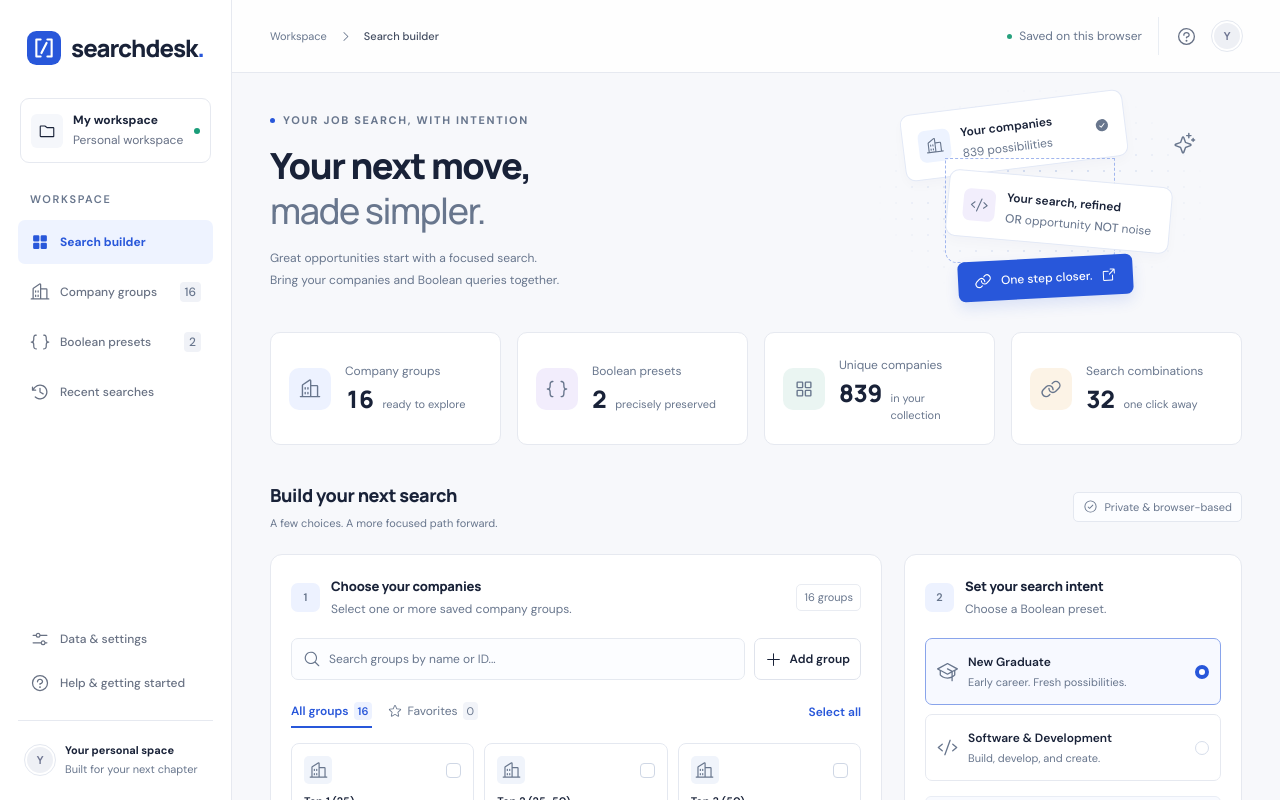
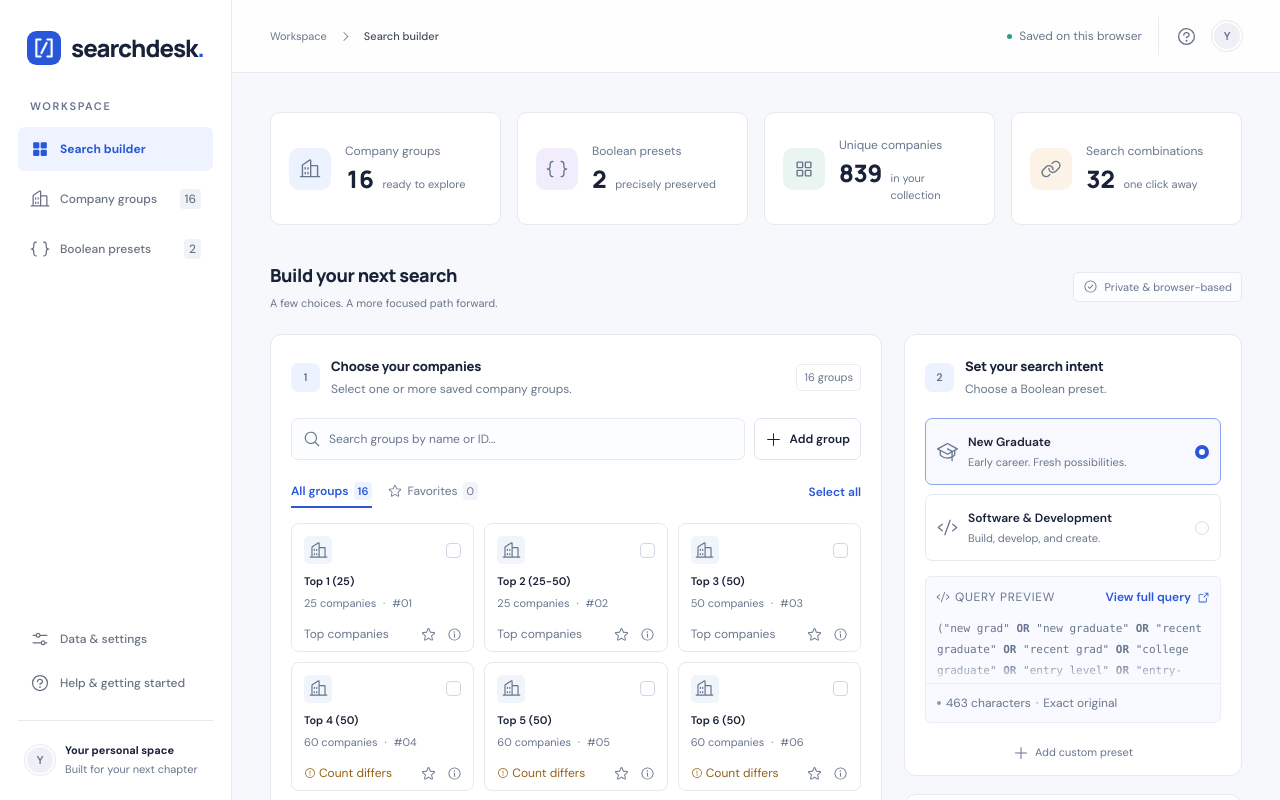
Before and after one commit to rutiknarute/Qryvo, a React (Vite) app: page / in a window 1280 px wide. Shown: the top 800 px of the page. Built offline with nearby package versions, Linux system fonts and the light colour scheme.

Commit message:
Update Site source

```diff
--- a/index.html
+++ b/index.html
@@ -1 +1,18 @@
-<!doctype html><html lang="en"><head><meta charset="UTF-8"/><meta name="viewport" content="width=device-width, initial-scale=1.0"/><meta name="theme-color" content="#2857da"/><meta name="description" content="Your focused workspace for LinkedIn job searches. Combine company groups with exact Boolean presets, generate links, and find your next opportunity."/><title>Searchdesk — Your next move, made simpler.</title><link rel="icon" type="image/svg+xml" href="/favicon.svg"/></head><body><div id="root"></div><script type="module" src="/src/main.tsx"></script></body></html>
+<!doctype html>
+<html lang="en">
+  <head>
+    <meta charset="UTF-8" />
+    <meta name="viewport" content="width=device-width, initial-scale=1.0" />
+    <meta name="theme-color" content="#2857da" />
+    <meta
+      name="description"
+      content="Your focused workspace for LinkedIn job searches. Combine company groups with exact Boolean presets, generate links, and find your next opportunity."
+    />
+    <title>Searchdesk — LinkedIn Boolean Search</title>
+    <link rel="icon" type="image/svg+xml" href="/favicon.svg" />
+  </head>
+  <body>
+    <div id="root"></div>
+    <script type="module" src="/src/main.tsx"></script>
+  </body>
+</html>
--- a/src/App.tsx
+++ b/src/App.tsx
@@ -556,16 +556,6 @@ export default function App() {
             searchdesk<span className="brand-dot">.</span>
           </span>
         </a>
-        <div className="workspace-switch">
-          <span className="workspace-icon">
-            <FolderSimple size={18} />
-          </span>
-          <div>
-            <strong>My workspace</strong>
-            <span>Personal workspace</span>
-          </div>
-          <span className="workspace-live" />
-        </div>
         <p className="nav-label">WORKSPACE</p>
         <nav aria-label="Main navigation">
           {(
@@ -583,11 +573,6 @@ export default function App() {
                 icon: BracketsCurly,
                 count: presets.length,
               },
-              {
-                id: "history",
-                name: "Recent searches",
-                icon: ClockCounterClockwise,
-              },
             ] as const
           ).map((n) => (
             <a
@@ -681,54 +666,6 @@ export default function App() {
         <main id="main-content" tabIndex={-1} ref={mainRef}>
           {view === "builder" && (
             <>
-              <section className="welcome">
-                <div>
-                  <div className="eyebrow">
-                    <span /> YOUR JOB SEARCH, WITH INTENTION
-                  </div>
-                  <h1>
-                    Your next move,
-                    <br />
-                    <span>made simpler.</span>
-                  </h1>
-                  <p>
-                    Great opportunities start with a focused search.
-                    <br className="desktop-br" /> Bring your companies and
-                    Boolean queries together.
-                  </p>
-                </div>
-                <div className="search-visual" aria-hidden="true">
-                  <div className="visual-grid" />
-                  <div className="visual-chip chip-one">
-                    <span>
-                      <Buildings size={18} />
-                    </span>
-                    <div>
-                      <strong>Your companies</strong>
-                      <small>{totalCompanies} possibilities</small>
-                    </div>
-                    <CheckCircle size={18} weight="fill" />
-                  </div>
-                  <div className="visual-connector" />
-                  <div className="visual-chip chip-two">
-                    <span>
-                      <Code size={18} />
-                    </span>
-                    <div>
-                      <strong>Your search, refined</strong>
-                      <small>
-                        <b>OR</b> opportunity <b>NOT</b> noise
-                      </small>
-                    </div>
-                  </div>
-                  <div className="visual-result">
-                    <Link size={18} />
-                    <strong>One step closer.</strong>
-                    <ArrowSquareOut size={16} />
-                  </div>
-                  <Sparkle size={23} className="visual-spark" />
-                </div>
-              </section>
               <section className="stats-grid" aria-label="Your search library">
                 <div className="stat-card">
                   <span className="stat-icon blue">
@@ -781,7 +718,7 @@ export default function App() {
               </section>
               <div className="section-intro">
                 <div>
-                  <h2>Build your next search</h2>
+                  <h1 className="builder-title">Build your next search</h1>
                   <p>A few choices. A more focused path forward.</p>
                 </div>
                 <span className="local-pill">
@@ -794,7 +731,7 @@ export default function App() {
                     <div className="step-title">
                       <span className="step-number">1</span>
                       <div>
-                        <h3>Choose your companies</h3>
+                        <h2>Choose your companies</h2>
                         <p>Select one or more saved company groups.</p>
                       </div>
                     </div>
@@ -816,7 +753,7 @@ export default function App() {
                     <div className="step-title">
                       <span className="step-number">2</span>
                       <div>
-                        <h3>Set your search intent</h3>
+                        <h2>Set your search intent</h2>
                         <p>Choose a Boolean preset.</p>
                       </div>
                     </div>
@@ -893,7 +830,7 @@ export default function App() {
                     <div className="step-title">
                       <span className="step-number">3</span>
                       <div>
-                        <h3>Fine-tune the details</h3>
+                        <h2>Fine-tune the details</h2>
                         <p>A little focus goes a long way.</p>
                       </div>
                     </div>
@@ -997,16 +934,9 @@ export default function App() {
                       <small>Opens a world of possibilities on LinkedIn.</small>
                     </div>
                   </section>
-                  <div className="quiet-note">
-                    <CheckCircle size={17} />
-                    <p>
-                      Your original lists and queries stay intact.
-                      <br />
-                      Every search is generated locally.
-                    </p>
-                  </div>
                 </aside>
               </div>
+              {results.length > 0 && (
                 <section
                   className="results-section"
                   ref={resultsRef}
@@ -1019,9 +949,8 @@ export default function App() {
                         <span className="heading-count">{results.length}</span>
                       </h2>
                       <p>
-                      {results.length
-                        ? "Ready for your next opportunity. Open, copy, or take them with you."
-                        : "Your focused searches will appear here."}
+                        Ready for your next opportunity. Open, copy, or take
+                        them with you.
                       </p>
                     </div>
                     {results.length > 0 && (
@@ -1047,7 +976,6 @@ export default function App() {
                       </div>
                     )}
                   </div>
-                {results.length ? (
                   <div className="results-list">
                     {results.map((r, i) => (
                       <article
@@ -1096,28 +1024,8 @@ export default function App() {
                       </article>
                     ))}
                   </div>
-                ) : (
-                  <div className="empty-results">
-                    <div className="empty-illustration" aria-hidden="true">
-                      <span />
-                      <span />
-                      <div>
-                        <Link size={24} />
-                      </div>
-                    </div>
-                    <h3>A more intentional search starts here</h3>
-                    <p>
-                      Choose your company groups and a Boolean preset,
-                      <br />
-                      then generate your first set of search links.
-                    </p>
-                    <span className="empty-steps">
-                      Select companies <CaretRight size={12} /> Set your intent{" "}
-                      <CaretRight size={12} /> Find your next move
-                    </span>
-                  </div>
-                )}
                 </section>
+              )}
             </>
           )}
           {view === "groups" && (
@@ -1381,19 +1289,6 @@ export default function App() {
               </section>
             </>
           )}
-          <footer className="page-footer">
-            <span>Made for a more focused next chapter.</span>
-            <span>
-              Independent tool · Not affiliated with LinkedIn{" "}
-              <span className="footer-dot">·</span>{" "}
-              <button
-                className="text-button"
-                onClick={() => openModal({ type: "help" })}
-              >
-                About Searchdesk <ArrowSquareOut size={12} />
-              </button>
-            </span>
-          </footer>
         </main>
       </div>
       <div
--- a/src/styles.css
+++ b/src/styles.css
@@ -2615,3 +2615,39 @@ textarea {
     display: none;
   }
 }
+
+/* Compact dashboard layout after removing introductory and empty-state sections. */
+main {
+  padding-bottom: 32px;
+}
+.nav-label {
+  margin-top: 32px;
+}
+.builder-title {
+  font-size: 18px;
+  font-weight: 750;
+  letter-spacing: -0.4px;
+  line-height: 1.5;
+}
+@media (max-width: 767px) {
+  .builder-title {
+    font-size: 17px;
+  }
+}
+
+.step-title h2 {
+  font-size: 13px;
+  font-weight: 750;
+  letter-spacing: -0.15px;
+}
+@media (max-width: 1023px) {
+  .builder-right .step-title h2 {
+    font-size: 11px;
+  }
+}
+@media (max-width: 767px) {
+  .step-title h2,
+  .builder-right .step-title h2 {
+    font-size: 12px;
+  }
+}
```
Lines whose indentation alone changed are shown as unchanged.
